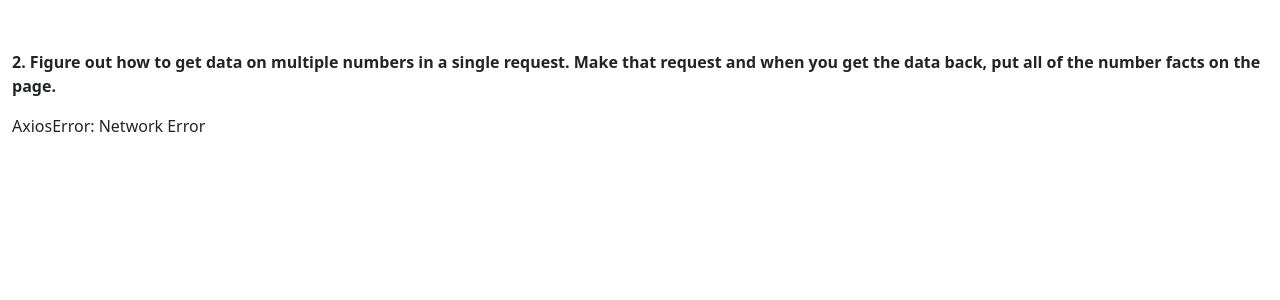
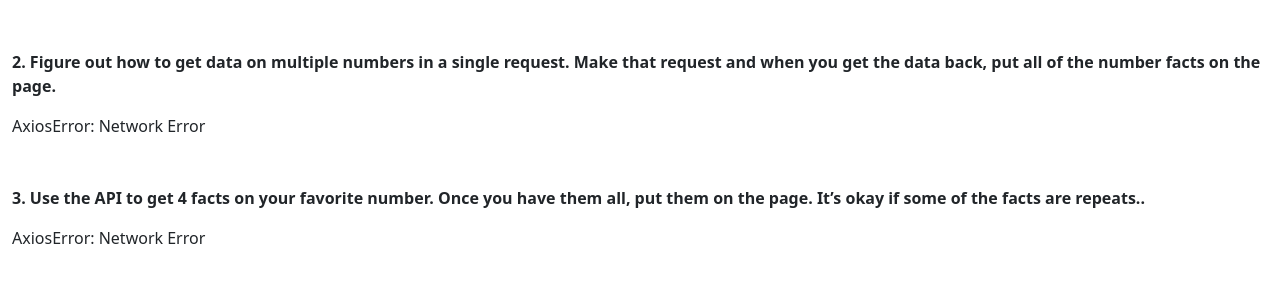
Before and after one commit to brianelizondo/JavaScriptPromises, a Flask app: page / in a window 1280 px wide. Shown: the part 142-442 px from the top of the page. Run offline with Flask 2, Linux system fonts and the light colour scheme.

Commit message:
Part 1: Number Facts => 3. Use the API to get 4 facts on your favorite number. Once you have them all, put them on the page. It’s okay if some of the facts are repeats

```diff
--- a/static/app.js
+++ b/static/app.js
@@ -33,7 +33,21 @@ $(document).ready(function(){
         .catch(err => showResponse(div_show_1_2, err));
 
 
+    // 3. Use the API to get 4 facts on your favorite number. Once you have them all, put them on the page.
+    // It’s okay if some of the facts are repeats.
+    let div_show_1_3 = "part_1_3";
+    let getFactsURL = "http://numbersapi.com/random";
+    let getFactsPromise = [];
 
+    for (let i = 1; i < 5; i++){
+        getFactsPromise.push(axios.get(getFactsURL));
+    }
+
+    Promise.all(getFactsPromise)
+        .then(getFactsArr => (
+            getFactsArr.forEach(resp => showResponse(div_show_1_3, resp.data))
+        ))
+        .catch(err => showResponse(div_show_1_3, err));
 
 
 
--- a/templates/index.html
+++ b/templates/index.html
@@ -20,6 +20,9 @@
 
     <p class="fw-bold">2. Figure out how to get data on multiple numbers in a single request. Make that request and when you get the data back, put all of the number facts on the page.</p>
     <div class="mb-5" id="part_1_2"></div>
+
+    <p class="fw-bold">3. Use the API to get 4 facts on your favorite number. Once you have them all, put them on the page. It’s okay if some of the facts are repeats..</p>
+    <div class="mb-5" id="part_1_3"></div>
 </div>
 </body>
 </html>
```
